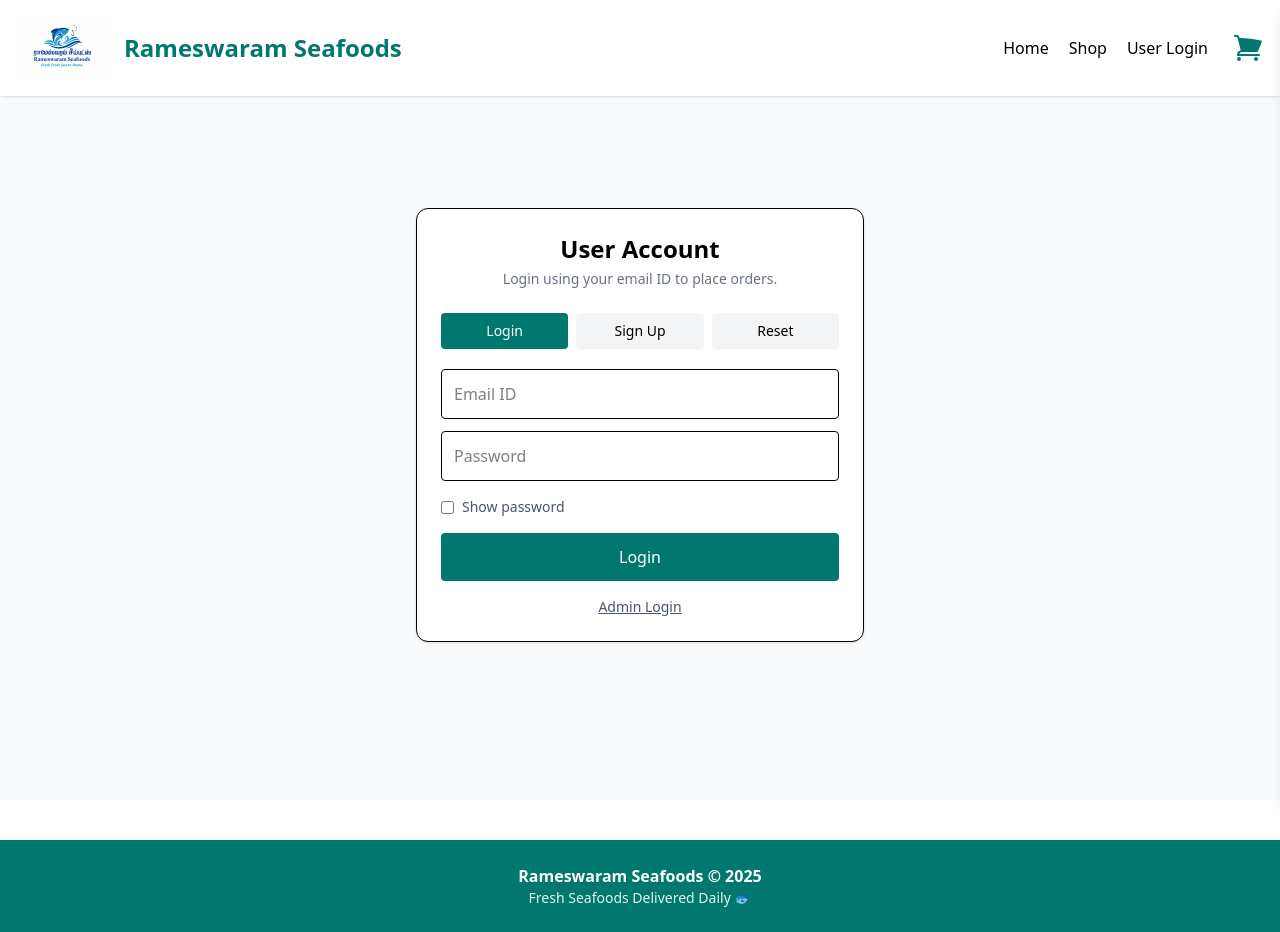
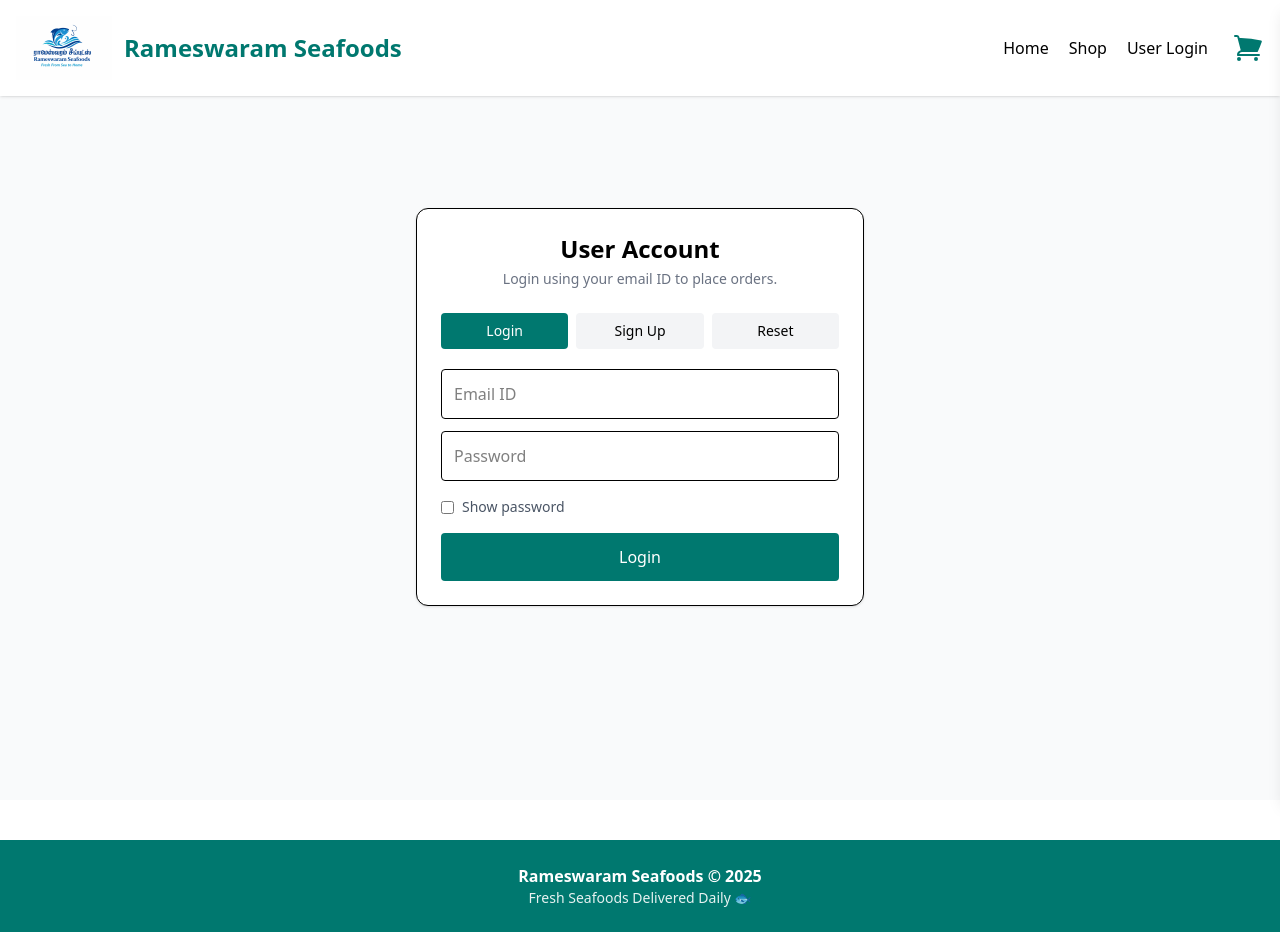
Before and after one commit to chandru12588/Rameswaram-Seafoods, a React (Vite) app: page /login in a window 1280 px wide. Built offline with nearby package versions, Linux system fonts and the light colour scheme.

Commit message:
updated login

```diff
--- a/src/pages/Login.jsx
+++ b/src/pages/Login.jsx
@@ -1,5 +1,5 @@
 import { useState } from "react";
-import { Link, useNavigate } from "react-router-dom";
+import { useNavigate } from "react-router-dom";
 import api from "../utils/axiosClient";
 import { useAuth } from "../context/AuthContext";
 
@@ -205,12 +205,6 @@
                 : "Login"}
         </button>
 
-        <Link
-          to="/admin/login"
-          className="block mt-4 text-center text-sm text-gray-600 underline"
-        >
-          Admin Login
-        </Link>
       </div>
     </div>
   );
```
